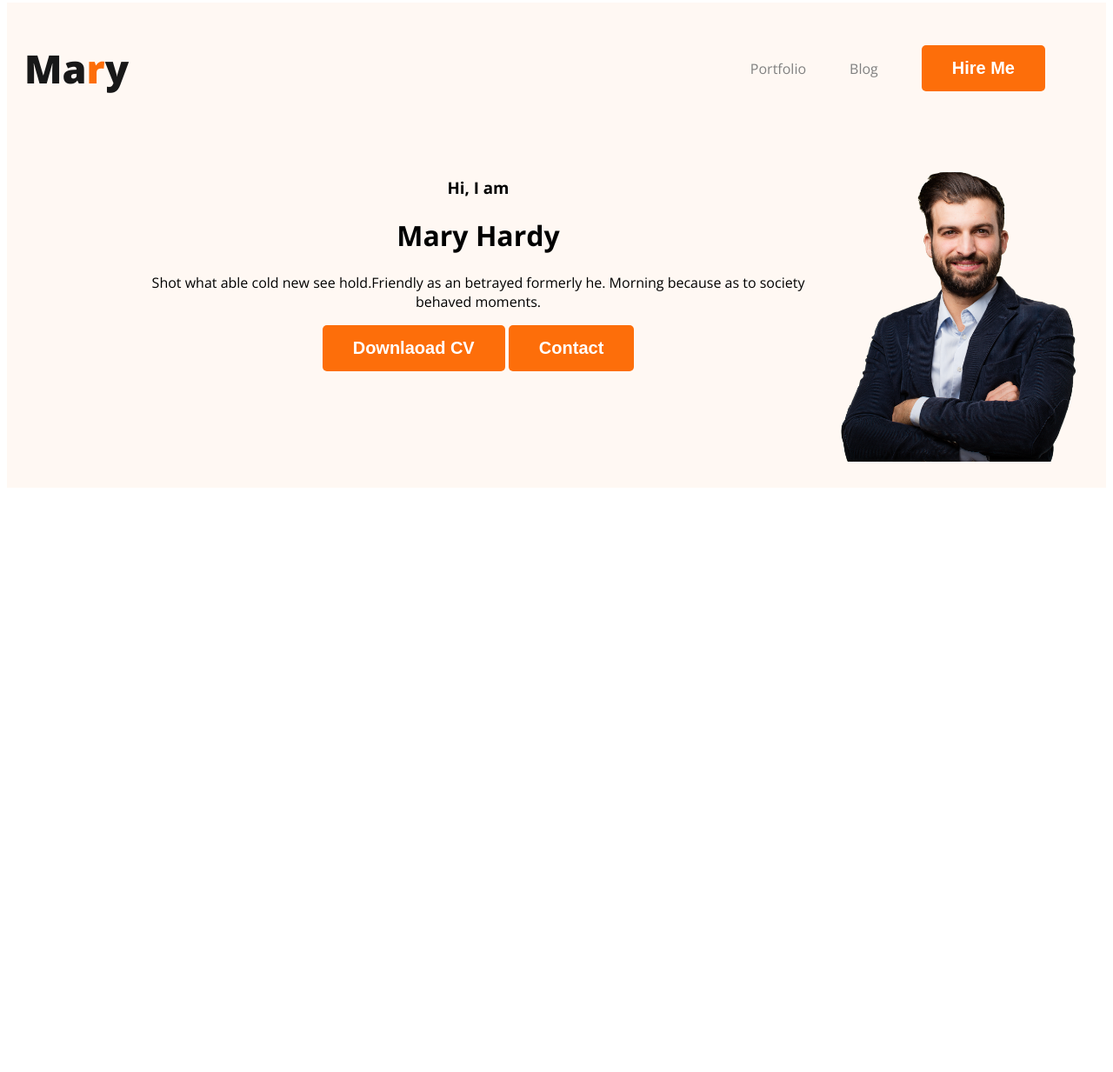
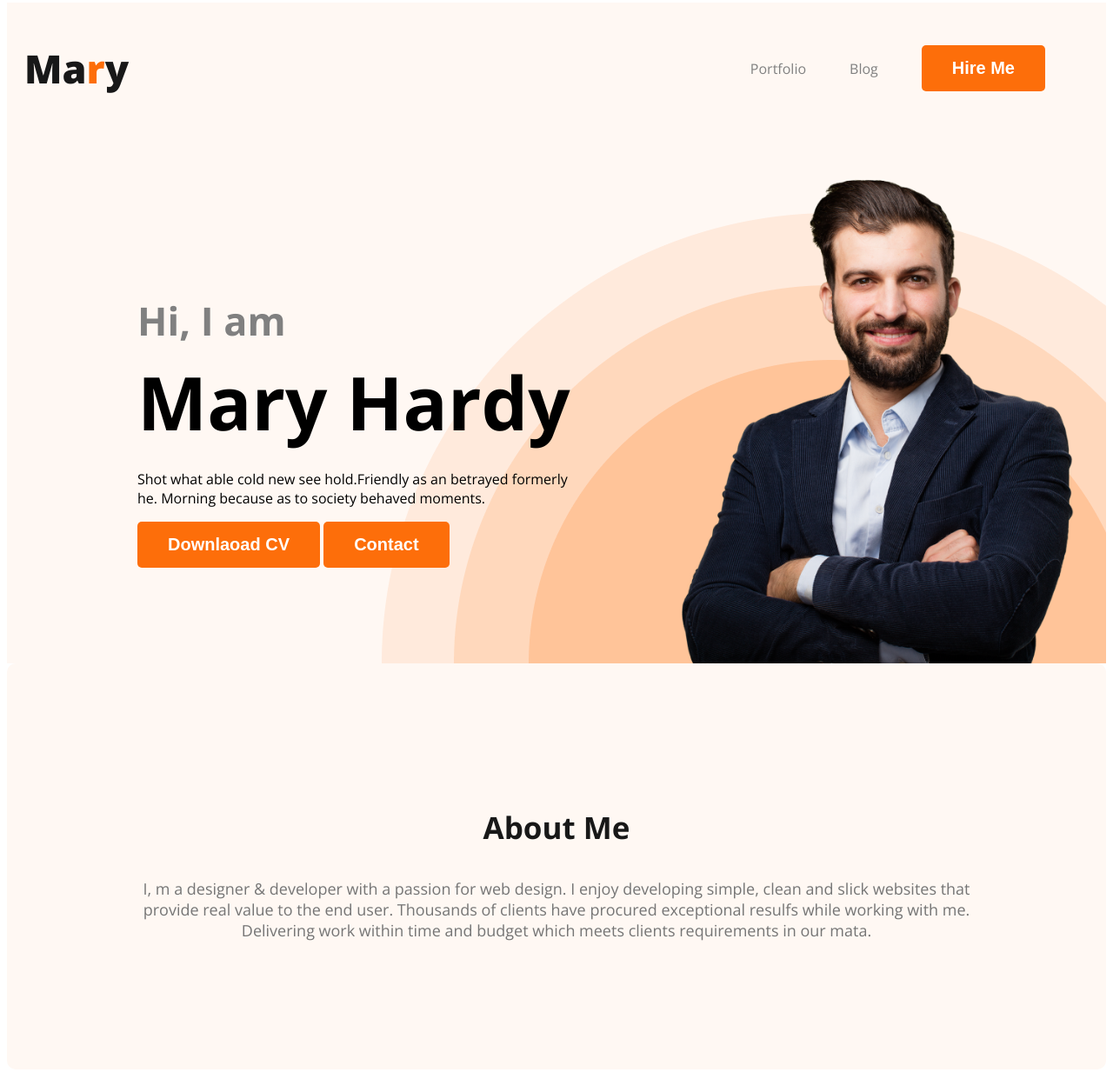
Before and after one commit to nahidniloy14/developer-portfoilo-design, a plain HTML site: page index.html in a window 1280 px wide. Shown: the part 5-1238 px from the top of the page at 87% size. Before the commit the page ends 800 px from the top, so only its background shows below. Drawn offline with nearby package versions, Linux system fonts and the light colour scheme.

Commit message:
Started working with about section

```diff
--- a/Styles/portfolio.css
+++ b/Styles/portfolio.css
@@ -53,14 +53,57 @@ nav a {
 /*header*/
 .header {
     background-color: #FFF8F3;
+    background-image: url('../images/header_bg.png');
+    background-repeat: no-repeat;
+    background-position: bottom right;
+
 }
 
-.banner{
-    padding: 30px 30px 30px 150px;
+.banner {
+    padding: 30px 30px 0px 150px;
     display: flex;
-    text-align: center;
+    align-items: center;
+    justify-content: space-between;
 }
 
-.banner .picture{
-    width: 300px;
+.banner-content {
+    max-width: 500px;
 }
+
+.banner .picture {
+    width: 500px;
+}
+
+.banner-greeting {
+    font-size: 45px;
+    color: gray;
+    margin-bottom: 0;
+}
+
+.banner-title {
+    font-size: 85px;
+    font-weight: 700px;
+    margin-top: 5px;
+    margin-bottom: 20px;
+}
+
+/*main section */
+
+/*about*/
+.section-title {
+    color: var(--dark-01, #181818);
+    text-align: center;
+    font-size: 35px;
+    font-weight: 700;
+}
+.section-description{
+    color: #757575;
+    text-align: center;
+    font-size: 18px;
+}
+.about{
+    padding: 130px;
+    border-radius: 10px;
+    background: #FFF8F3;
+    margin: 0;
+}
--- a/index.html
+++ b/index.html
@@ -22,12 +22,12 @@
                 <li><a href="">Blog</a></li>
                 <li><button class="btn-primary">Hire Me</button></li>
             </ul>
+        </nav>
 
-        </nav>
         <div class="banner">
-            <div>
-                <h3>Hi, I  am</h3>
-                <h1>Mary Hardy</h1>
+            <div class="banner-content">
+                <h3 class="banner-greeting">Hi, I  am</h3>
+                <h1 class="banner-title">Mary Hardy</h1>
                 <p>Shot what able cold new see hold.Friendly as an betrayed formerly he. Morning because as to society behaved moments.</p>
                 <button class="btn-primary">Downlaoad CV</button>
                 <button class="btn-primary">Contact</button>
@@ -41,6 +41,14 @@
 
     </header>
 
+    <section class="about">
+        <h3 class="section-title">About Me</h3>
+        <p class="section-description">I, m a designer & developer with a passion for web design. I enjoy developing simple, clean and slick websites that provide real value to the end user. Thousands of clients have procured exceptional resulfs while working with me. Delivering work within time and budget which meets clients requirements in our mata.</p>
+
+
+
+    </section>
+
 
 </body>
 
```
Also changed, not shown: images/developer.png (added), images/header_bg.png (added).
